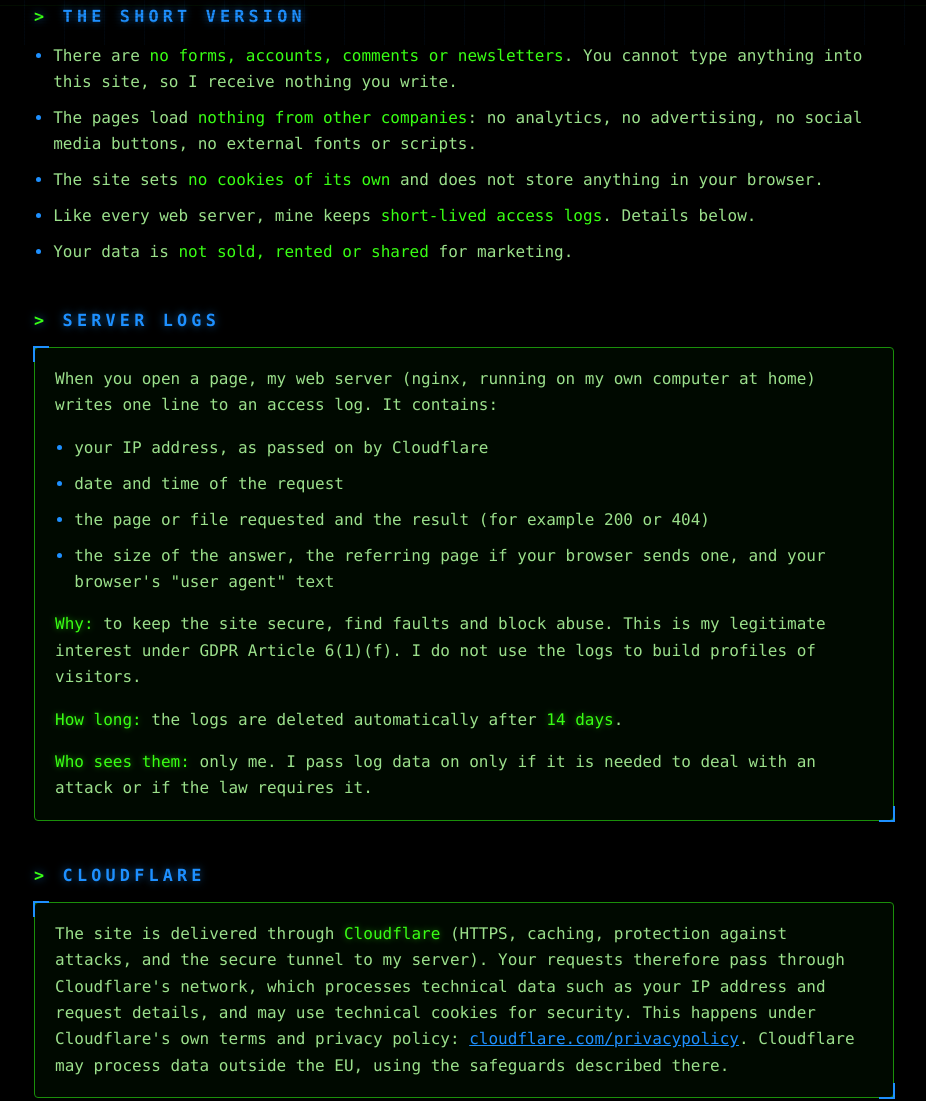
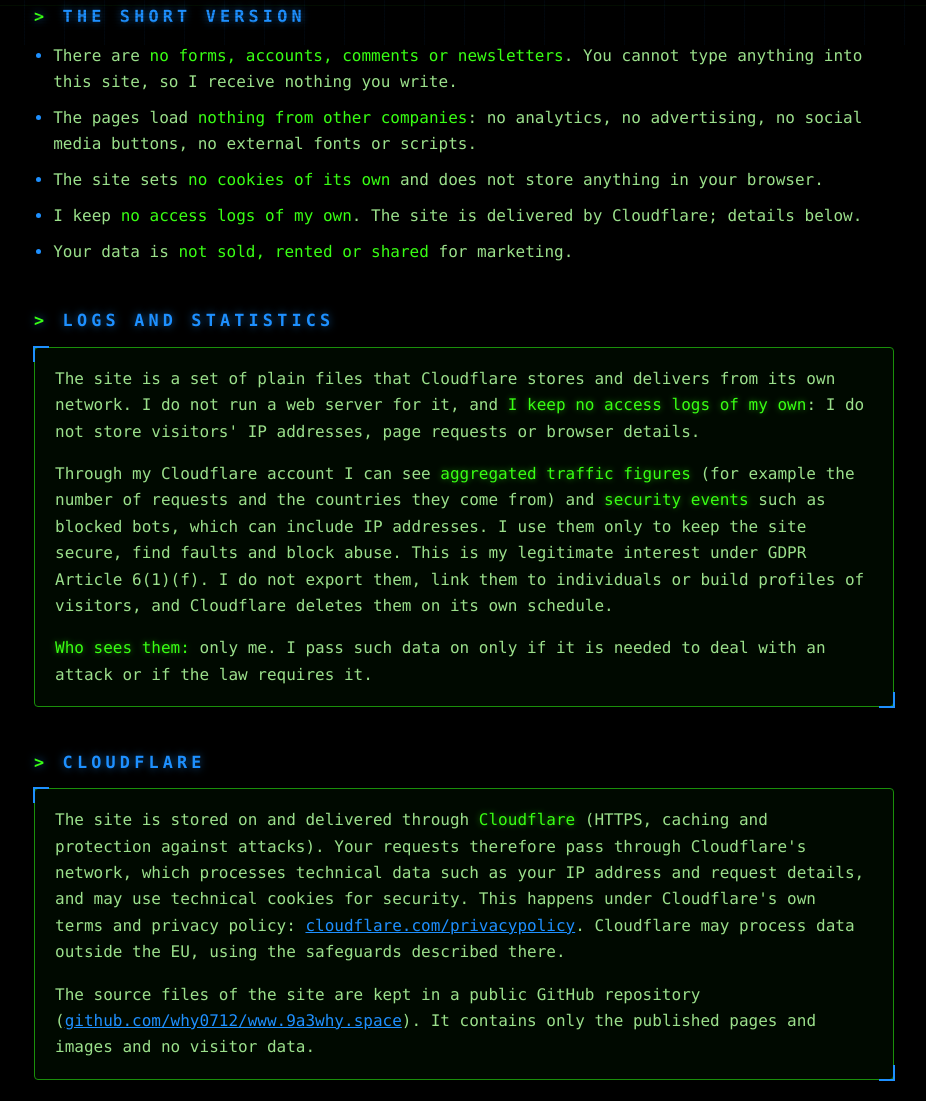
Before and after one commit to why0712/www.9a3why.space, a plain HTML site: page privacy/index.html in a window 1280 px wide. Shown: the part 755-1856 px from the top of the page, without its empty margins (176-1102 px from the left). Drawn offline with Linux system fonts and the light colour scheme.

Commit message:
Privacy: Cloudflare-hosted, no own logs

```diff
--- a/privacy/index.html
+++ b/privacy/index.html
@@ -193,7 +193,7 @@
       <li>ads <b>none</b></li>
     </ul>
   </header>
-  <p class="updated">last updated 17 October 2026</p>
+  <p class="updated">last updated 19 November 2026</p>
 
   <svg class="wave" viewBox="0 0 800 60" preserveAspectRatio="none" aria-hidden="true">
     <path class="g" d="M0 30 Q 25 0 50 30 T 100 30 T 150 30 T 200 30 T 250 30 T 300 30 T 350 30 T 400 30 T 450 30 T 500 30 T 550 30 T 600 30 T 650 30 T 700 30 T 750 30 T 800 30"/>
@@ -214,31 +214,25 @@
       <li>There are <strong>no forms, accounts, comments or newsletters</strong>. You cannot type anything into this site, so I receive nothing you write.</li>
       <li>The pages load <strong>nothing from other companies</strong>: no analytics, no advertising, no social media buttons, no external fonts or scripts.</li>
       <li>The site sets <strong>no cookies of its own</strong> and does not store anything in your browser.</li>
-      <li>Like every web server, mine keeps <strong>short-lived access logs</strong>. Details below.</li>
+      <li>I keep <strong>no access logs of my own</strong>. The site is delivered by Cloudflare; details below.</li>
       <li>Your data is <strong>not sold, rented or shared</strong> for marketing.</li>
     </ul>
   </section>
 
   <section id="logs">
-    <h2>Server logs</h2>
+    <h2>Logs and statistics</h2>
     <div class="box">
-      <p>When you open a page, my web server (nginx, running on my own computer at home) writes one line to an access log. It contains:</p>
-      <ul class="plain">
-        <li>your IP address, as passed on by Cloudflare</li>
-        <li>date and time of the request</li>
-        <li>the page or file requested and the result (for example 200 or 404)</li>
-        <li>the size of the answer, the referring page if your browser sends one, and your browser's "user agent" text</li>
-      </ul>
-      <p style="margin-top:1em"><strong>Why:</strong> to keep the site secure, find faults and block abuse. This is my legitimate interest under GDPR Article 6(1)(f). I do not use the logs to build profiles of visitors.</p>
-      <p><strong>How long:</strong> the logs are deleted automatically after <strong>14 days</strong>.</p>
-      <p><strong>Who sees them:</strong> only me. I pass log data on only if it is needed to deal with an attack or if the law requires it.</p>
+      <p>The site is a set of plain files that Cloudflare stores and delivers from its own network. I do not run a web server for it, and <strong>I keep no access logs of my own</strong>: I do not store visitors' IP addresses, page requests or browser details.</p>
+      <p>Through my Cloudflare account I can see <strong>aggregated traffic figures</strong> (for example the number of requests and the countries they come from) and <strong>security events</strong> such as blocked bots, which can include IP addresses. I use them only to keep the site secure, find faults and block abuse. This is my legitimate interest under GDPR Article 6(1)(f). I do not export them, link them to individuals or build profiles of visitors, and Cloudflare deletes them on its own schedule.</p>
+      <p><strong>Who sees them:</strong> only me. I pass such data on only if it is needed to deal with an attack or if the law requires it.</p>
     </div>
   </section>
 
   <section id="cloudflare">
     <h2>Cloudflare</h2>
     <div class="box">
-      <p>The site is delivered through <strong>Cloudflare</strong> (HTTPS, caching, protection against attacks, and the secure tunnel to my server). Your requests therefore pass through Cloudflare's network, which processes technical data such as your IP address and request details, and may use technical cookies for security. This happens under Cloudflare's own terms and privacy policy: <a href="https://www.cloudflare.com/privacypolicy/" target="_blank" rel="noopener">cloudflare.com/privacypolicy</a>. Cloudflare may process data outside the EU, using the safeguards described there.</p>
+      <p>The site is stored on and delivered through <strong>Cloudflare</strong> (HTTPS, caching and protection against attacks). Your requests therefore pass through Cloudflare's network, which processes technical data such as your IP address and request details, and may use technical cookies for security. This happens under Cloudflare's own terms and privacy policy: <a href="https://www.cloudflare.com/privacypolicy/" target="_blank" rel="noopener">cloudflare.com/privacypolicy</a>. Cloudflare may process data outside the EU, using the safeguards described there.</p>
+      <p>The source files of the site are kept in a public GitHub repository (<a href="https://github.com/why0712/www.9a3why.space" target="_blank" rel="noopener">github.com/why0712/www.9a3why.space</a>). It contains only the published pages and images and no visitor data.</p>
     </div>
   </section>
 
@@ -269,7 +263,7 @@
 
   <section id="rights">
     <h2>Your rights</h2>
-    <p>Under the GDPR you have the right to ask what data I hold about you, to have it corrected or deleted, to restrict or object to its use, and to complain to the data protection authority. In Croatia that is the Agencija za zastitu osobnih podataka (AZOP), <a href="https://azop.hr" target="_blank" rel="noopener">azop.hr</a>. Because the access logs are deleted after 14 days and are not linked to any account, I can usually only find your data if you tell me your IP address and the day. Write to <a class="mail" data-u="9a3why" data-d="gmail.com" href="#">9a3why [at] gmail [dot] com</a>.</p>
+    <p>Under the GDPR you have the right to ask what data I hold about you, to have it corrected or deleted, to restrict or object to its use, and to complain to the data protection authority. In Croatia that is the Agencija za zastitu osobnih podataka (AZOP), <a href="https://azop.hr" target="_blank" rel="noopener">azop.hr</a>. Because I keep no access logs and nothing on the site is linked to an account, I usually hold no personal data about you beyond what you send me by email. For the technical data that Cloudflare processes, Cloudflare is responsible, as described above. Write to <a class="mail" data-u="9a3why" data-d="gmail.com" href="#">9a3why [at] gmail [dot] com</a>.</p>
   </section>
 
   <section id="children">
```
